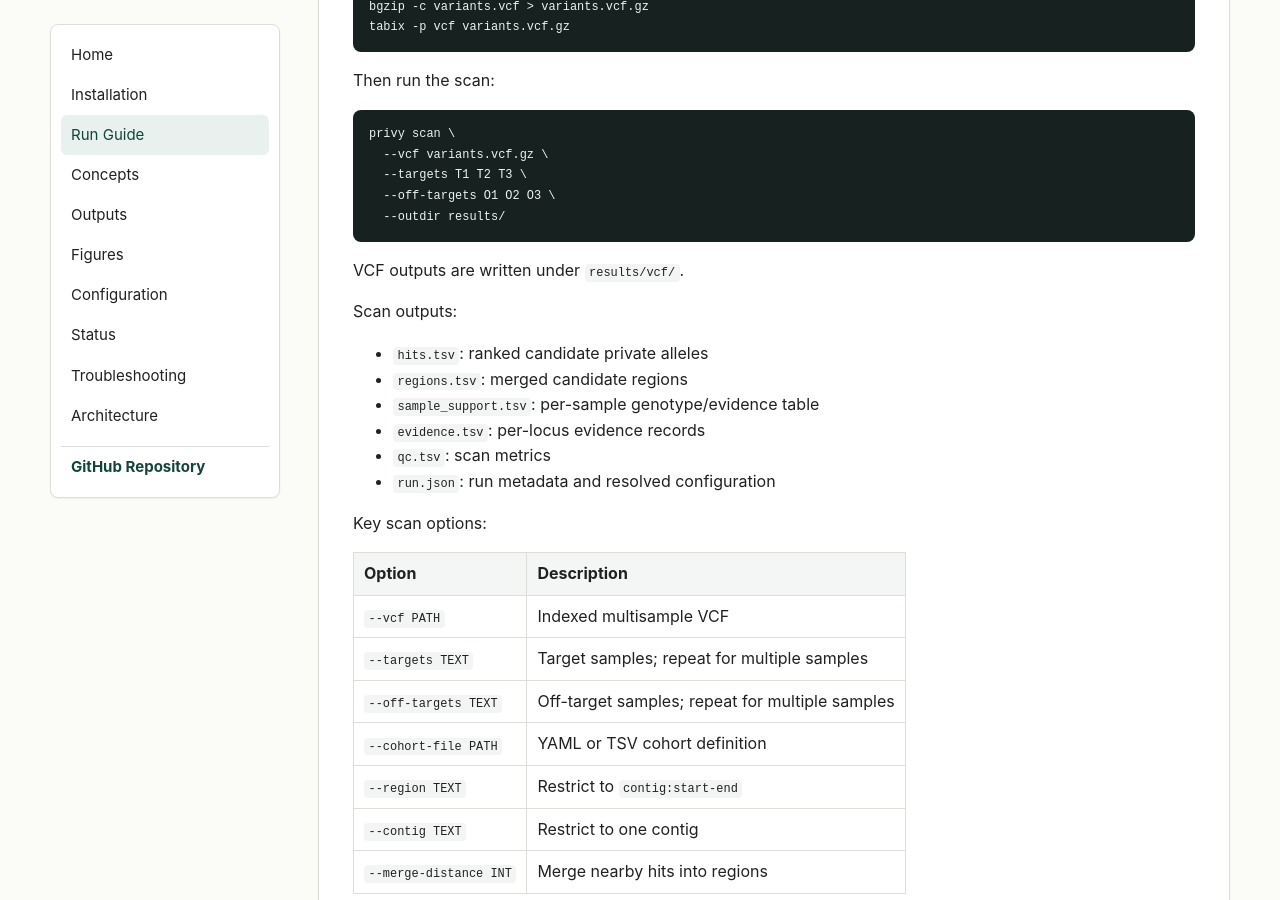
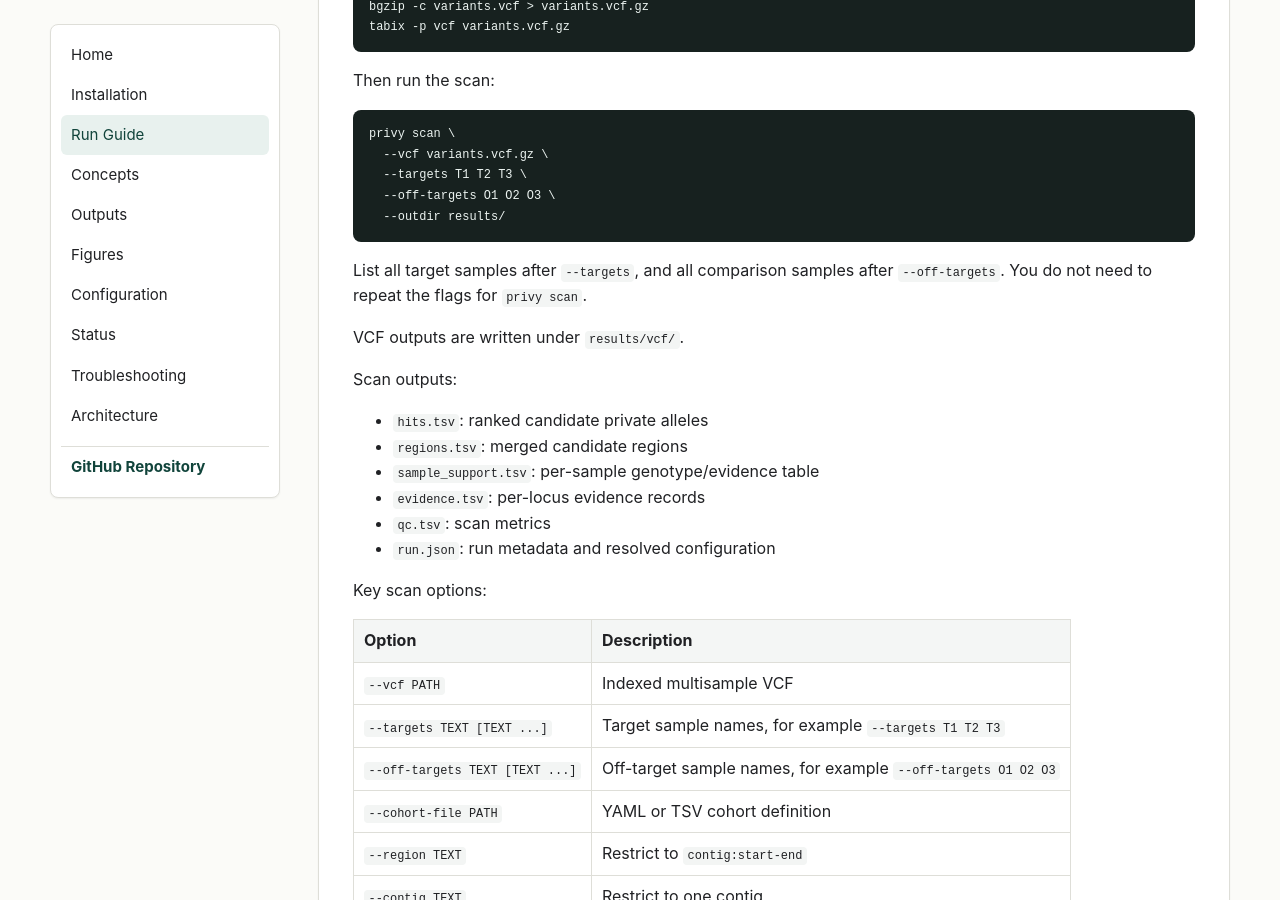
Before and after one commit to USDA-ARS-GBRU/Panex_Privus, a Jekyll site: the page built from docs/run-guide.md, in a window 1280 px wide and 900 px high, scrolled down 1595 px. Built offline with Jekyll 4.4.1, drawn with Linux system fonts in a browser that asks for light colours.

Commit message:
Clarify grouped scan cohort syntax in docs

````diff
--- a/docs/run-guide.md
+++ b/docs/run-guide.md
@@ -75,6 +75,9 @@ privy scan \
   --outdir results/
 ```
 
+List all target samples after `--targets`, and all comparison samples after
+`--off-targets`. You do not need to repeat the flags for `privy scan`.
+
 VCF outputs are written under `results/vcf/`.
 
 Scan outputs:
@@ -91,8 +94,8 @@ Key scan options:
 | Option | Description |
 |--------|-------------|
 | `--vcf PATH` | Indexed multisample VCF |
-| `--targets TEXT` | Target samples; repeat for multiple samples |
-| `--off-targets TEXT` | Off-target samples; repeat for multiple samples |
+| `--targets TEXT [TEXT ...]` | Target sample names, for example `--targets T1 T2 T3` |
+| `--off-targets TEXT [TEXT ...]` | Off-target sample names, for example `--off-targets O1 O2 O3` |
 | `--cohort-file PATH` | YAML or TSV cohort definition |
 | `--region TEXT` | Restrict to `contig:start-end` |
 | `--contig TEXT` | Restrict to one contig |
````
Also changed, not shown: docs/archive/longform-readme.md (+2 -2 lines).
